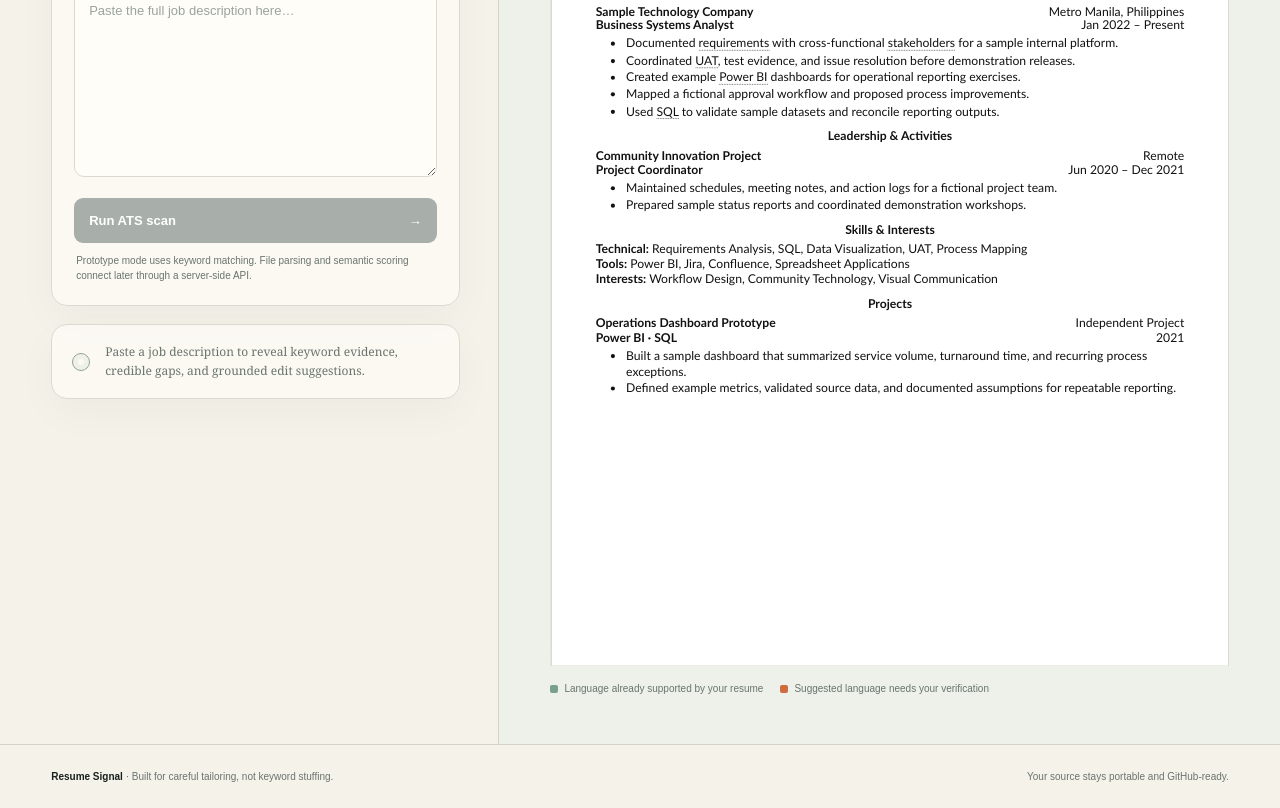
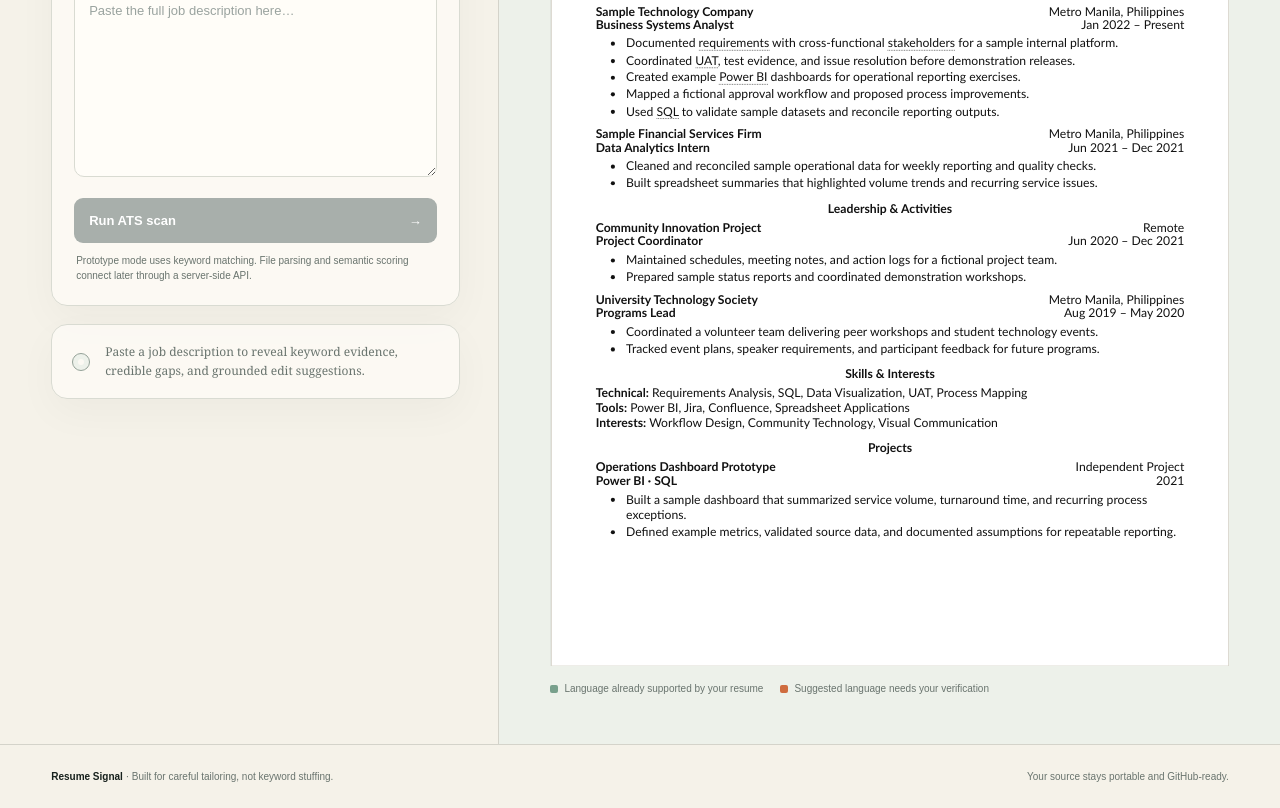
Before and after one commit to carlo-cortez/resume-signal, a Next.js app: page / in a window 1280 px wide. Shown: the part 920-1728 px from the top of the page. Built offline with nearby package versions, Linux system fonts and the light colour scheme.

Commit message:
Add internship and leadership resume roles

```diff
--- a/app/page.tsx
+++ b/app/page.tsx
@@ -514,12 +514,20 @@ export default function Home() {
                   <li>Mapped a fictional approval workflow and proposed process improvements.</li>
                   <li>Used <mark>SQL</mark> to validate sample datasets and reconcile reporting outputs.</li>
                 </ResumeRole>
+                <ResumeRole organization="Sample Financial Services Firm" location="Metro Manila, Philippines" title="Data Analytics Intern" date="Jun 2021 – Dec 2021">
+                  <li>Cleaned and reconciled sample operational data for weekly reporting and quality checks.</li>
+                  <li>Built spreadsheet summaries that highlighted volume trends and recurring service issues.</li>
+                </ResumeRole>
               </ResumeSection>
 
               <ResumeSection title="Leadership & Activities">
                 <ResumeRole organization="Community Innovation Project" location="Remote" title="Project Coordinator" date="Jun 2020 – Dec 2021">
                   <li>Maintained schedules, meeting notes, and action logs for a fictional project team.</li>
                   <li>Prepared sample status reports and coordinated demonstration workshops.</li>
+                </ResumeRole>
+                <ResumeRole organization="University Technology Society" location="Metro Manila, Philippines" title="Programs Lead" date="Aug 2019 – May 2020">
+                  <li>Coordinated a volunteer team delivering peer workshops and student technology events.</li>
+                  <li>Tracked event plans, speaker requirements, and participant feedback for future programs.</li>
                 </ResumeRole>
               </ResumeSection>
 
```
Also changed, not shown: 1 other file (tests, documents, lock files or other folders).
